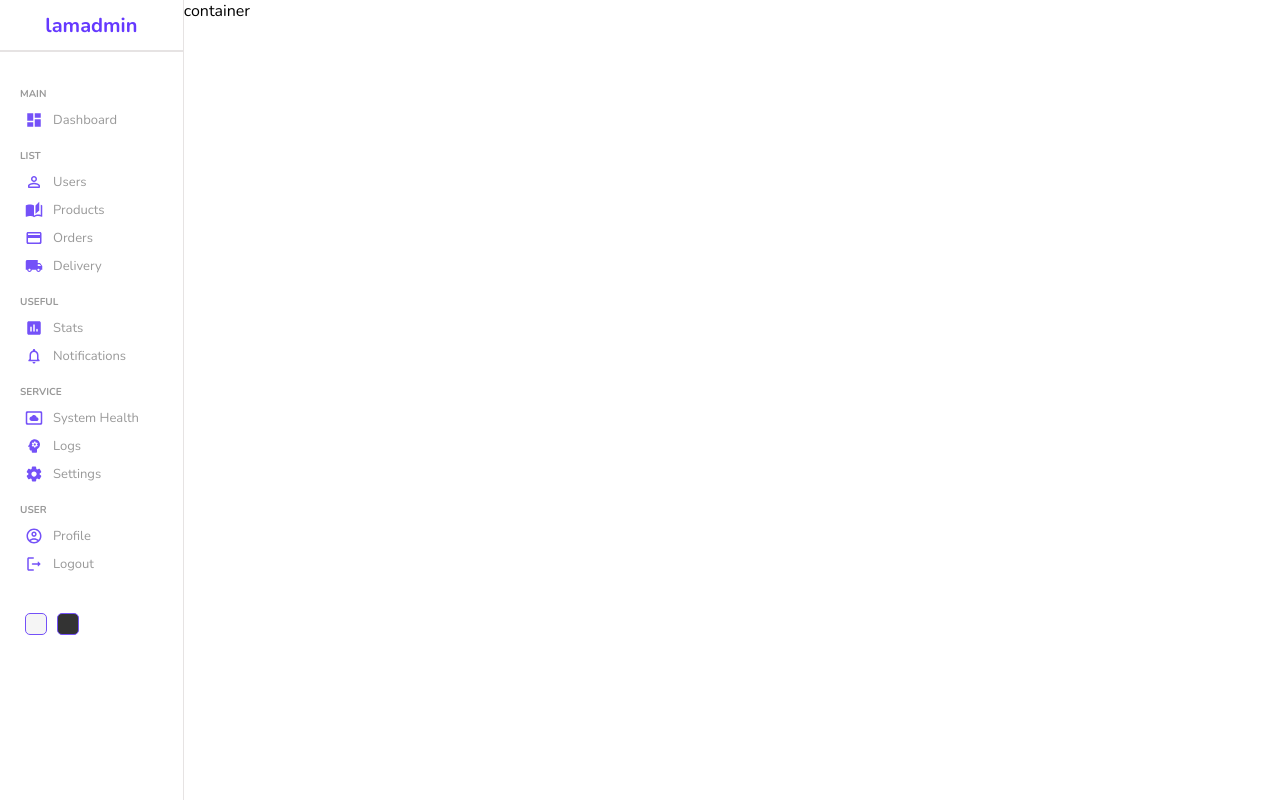
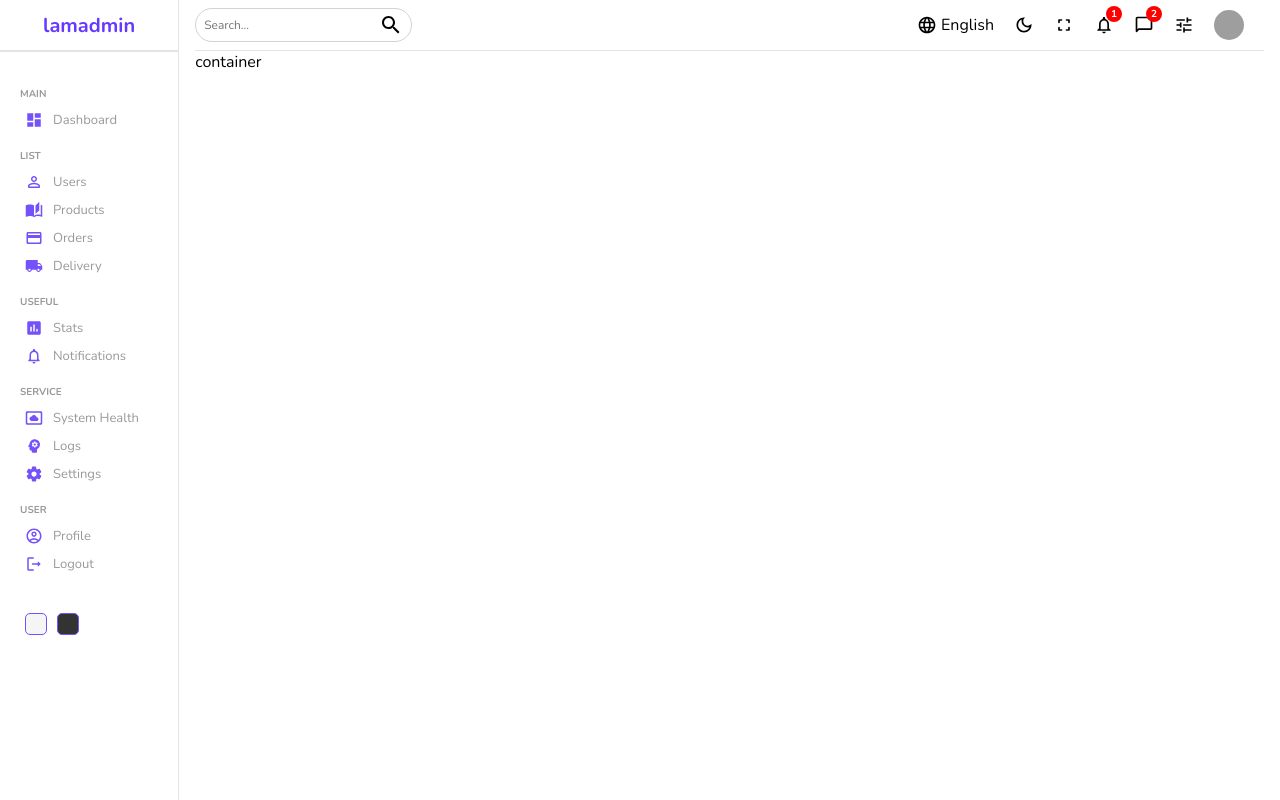
Before and after one commit to Havold/library-manager-web, a React (Create React App) app: page / in a window 1280 px wide. Built offline with nearby package versions, Linux system fonts and the light colour scheme; grey boxes are pictures that could not be loaded.

Commit message:
Create UI Navbar.

```diff
--- a/src/components/navbar/Navbar.jsx
+++ b/src/components/navbar/Navbar.jsx
@@ -1,7 +1,55 @@
+import {
+    ChatBubbleOutlineRounded,
+    DarkModeOutlined,
+    FullscreenRounded,
+    LanguageOutlined,
+    NotificationsOutlined,
+    SearchOutlined,
+    Tune,
+} from '@mui/icons-material';
 import './navbar.scss';
 
 function Navbar() {
-    return <div>Navbar</div>;
+    return (
+        <div className="navbar">
+            <div className="search">
+                <input type="text" placeholder="Search... " />
+                <SearchOutlined />
+            </div>
+            <div className="items">
+                <div className="item">
+                    <LanguageOutlined className="icon" />
+                    <span>English</span>
+                </div>
+                <div className="item">
+                    <DarkModeOutlined className="icon" />
+                </div>
+                <div className="item">
+                    <FullscreenRounded className="icon" />
+                </div>
+                <div className="item">
+                    <NotificationsOutlined className="icon" />
+                    <div className="counter">1</div>
+                </div>
+                <div className="item">
+                    <ChatBubbleOutlineRounded className="icon" />
+                    <div className="counter">2</div>
+                </div>
+
+                <div className="item">
+                    <Tune className="icon" />
+                </div>
+
+                <div className="item">
+                    <img
+                        className="avatar"
+                        src="https://p16-sign-sg.tiktokcdn.com/aweme/1080x1080/tos-alisg-avt-0068/c14a92a8e2e23babececab98c0f67fac.jpeg?lk3s=a5d48078&nonce=18251&refresh_token=3552d81b0c37cd8bb3f477bf2c201f96&x-expires=1723978800&x-signature=OEItOocr5crSvDly0v%2FyUDkLEKQ%3D&shp=a5d48078&shcp=81f88b70"
+                        alt="avatar"
+                    />
+                </div>
+            </div>
+        </div>
+    );
 }
 
 export default Navbar;
--- a/src/components/navbar/navbar.scss
+++ b/src/components/navbar/navbar.scss
@@ -0,0 +1,69 @@
+.navbar {
+    width: 100%;
+    height: 50px;
+    display: flex;
+    align-items: center;
+    justify-content: space-between;
+    border-bottom: 0.5px solid rgb(230, 227, 227);
+
+    .search {
+        display: flex;
+        align-items: center;
+        border: 0.5px solid lightgray;
+        border-radius: 999px;
+        padding: 4px 8px;
+        input {
+            border: none;
+            outline: none;
+            background-color: transparent;
+            caret-color: #6539ff;
+
+            &::placeholder {
+                font-size: 12px;
+            }
+        }
+    }
+
+    .items {
+        display: flex;
+        align-items: centers;
+
+        .item {
+            display: flex;
+            align-items: center;
+            margin-right: 20px;
+            position: relative;
+            cursor: pointer;
+
+            .icon {
+                font-size: 20px;
+            }
+
+            span {
+                margin-left: 4px;
+            }
+
+            .avatar {
+                width: 30px;
+                height: 30px;
+                border-radius: 50%;
+            }
+
+            .counter {
+                width: 16px;
+                height: 16px;
+                display: flex;
+                justify-content: center;
+                align-items: center;
+                background-color: red;
+                color: white;
+                border-radius: 50%;
+                font-size: 10px;
+                font-weight: bold;
+                position: absolute;
+                top: -4px;
+                right: -8px;
+            }
+        }
+    }
+}
--- a/src/pages/home/Home.jsx
+++ b/src/pages/home/Home.jsx
@@ -1,3 +1,4 @@
+import Navbar from '../../components/navbar/Navbar';
 import Sidebar from '../../components/sidebar/Sidebar';
 import './home.scss';
 
@@ -5,7 +6,10 @@ function Home() {
     return (
         <div className="home">
             <Sidebar />
-            <div className="homeContainer">container</div>
+            <div className="homeContainer">
+                <Navbar />
+                container
+            </div>
         </div>
     );
 }
--- a/src/pages/home/home.scss
+++ b/src/pages/home/home.scss
@@ -1,6 +1,7 @@
 .home {
     display: flex;
     .homeContainer {
+        padding: 0 16px;
         flex: 6;
     }
 }
```
